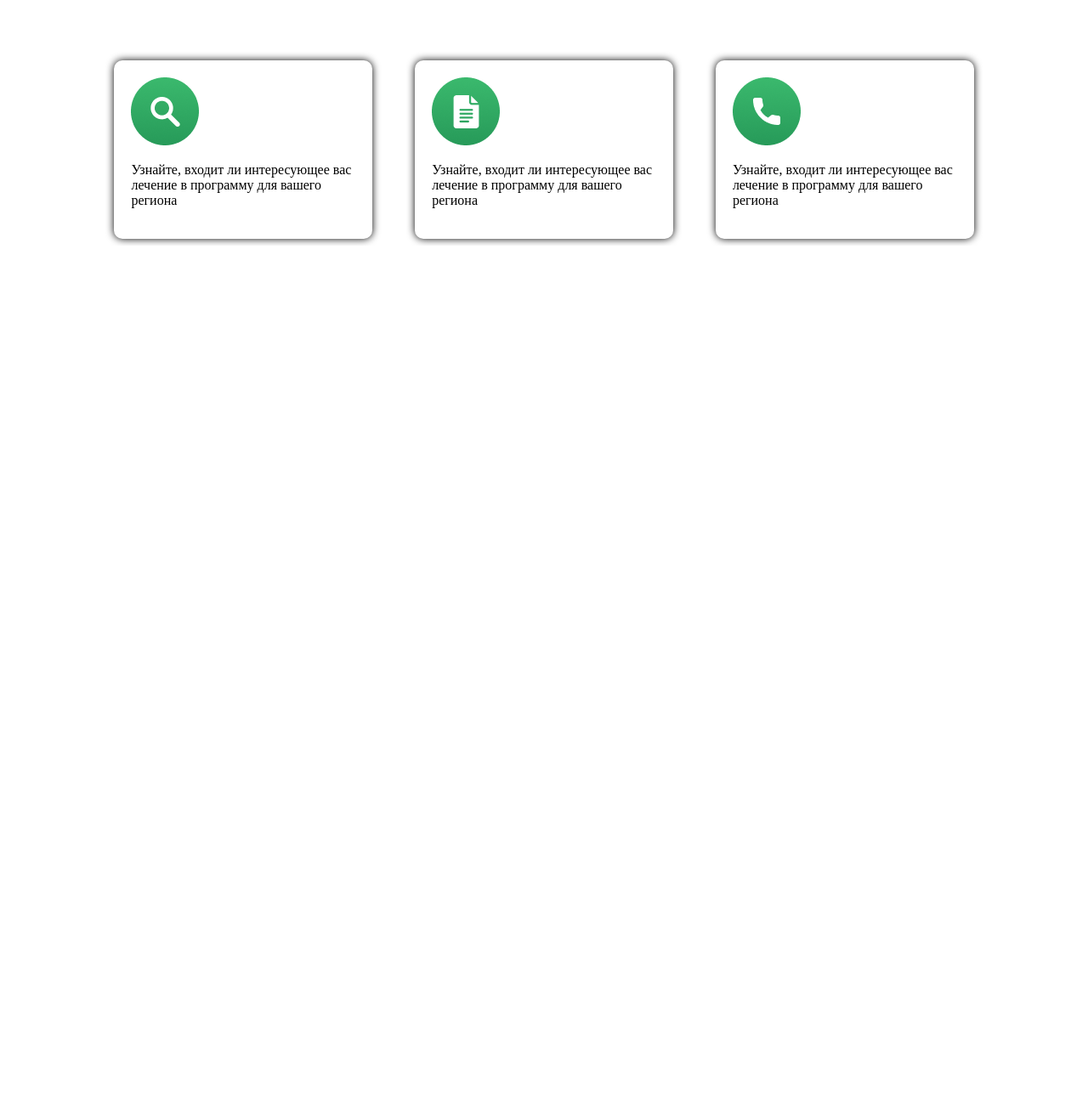
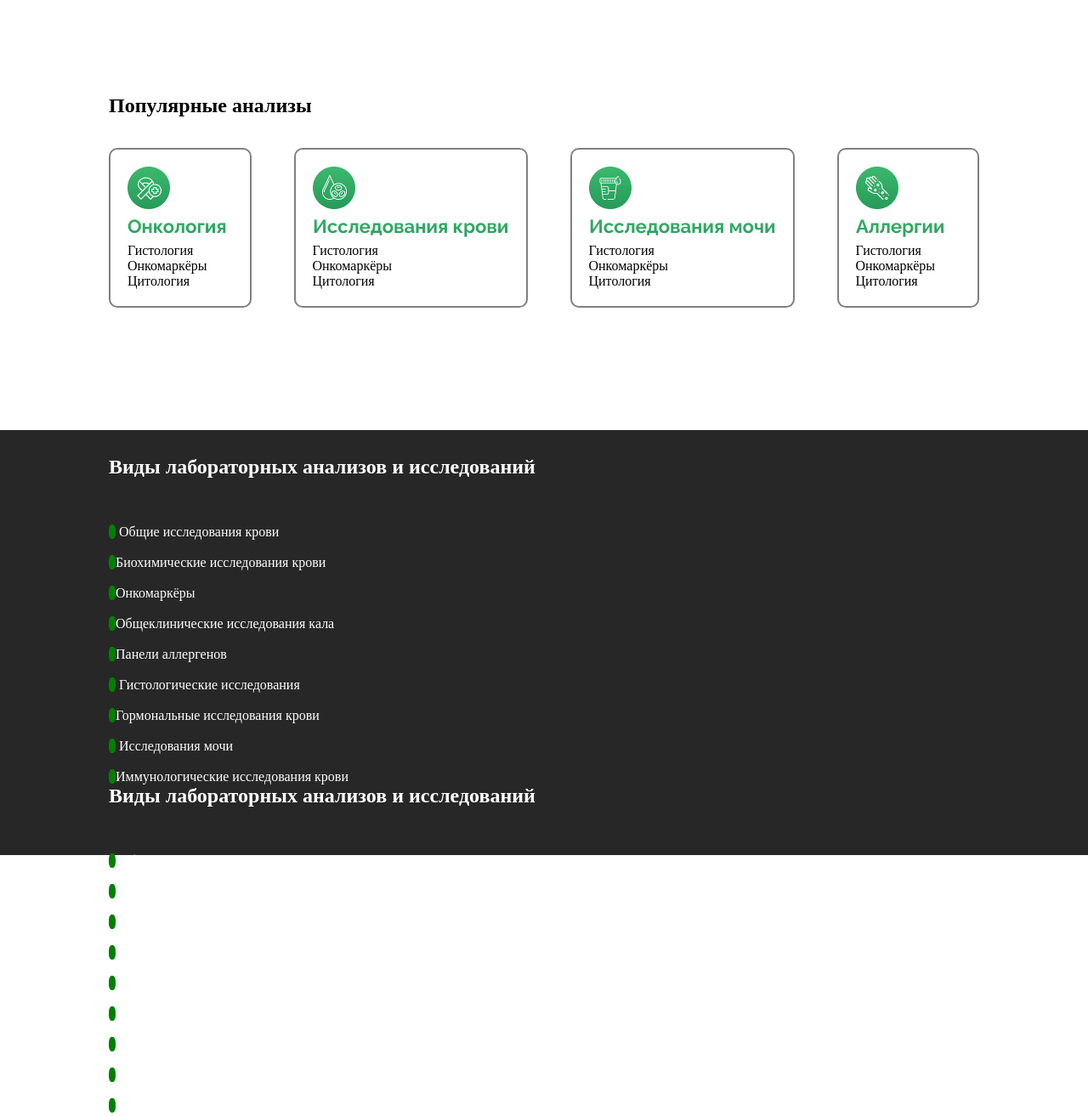
Before and after one commit to ramaz1k/stomsait, a plain HTML site: page index.html in a window 1280 px wide. Shown: the part 847-2160 px from the top of the page at 85% size. Before the commit the page ends 1136 px from the top, so only its background shows below. Drawn offline with Linux system fonts and the light colour scheme.

Commit message:
add texts

```diff
--- a/index.html
+++ b/index.html
@@ -135,7 +135,123 @@
 
 
     </section>
+    <br>
+    <br>
+    <br>
+    <br>
+    <br>
 
+
+    <section class="sec2">
+        <br>
+        <br>
+        <br>
+        <br>
+        <h1>Популярные анализы</h1>
+        <br>
+        <br>
+        <div class="divo">
+            <div class="didd">
+                <img src="./Frame 2411.png" alt="">
+                <p>Гистология</p>
+                <p>Онкомаркёры</p>
+                <p>Цитология</p>
+            </div>
+            <div class="didd">
+                <img src="./Frame 2411 (1).png" alt="">
+                <p>Гистология</p>
+                <p>Онкомаркёры</p>
+                <p>Цитология</p>
+            </div>
+            <div class="didd">
+                <img src="./Frame 2411 (2).png" alt="">
+                <p>Гистология</p>
+                <p>Онкомаркёры</p>
+                <p>Цитология</p>
+            </div>
+            <div class="didd">
+                <img src="./Frame 2411 (3).png" alt="">
+                <p>Гистология</p>
+                <p>Онкомаркёры</p>
+                <p>Цитология</p>
+            </div>
+
+
+
+        </div>
+
+    </section>
+
+
+    <br>
+    <br>
+    <br>
+    <br>
+    <br>
+    <br>
+    <br>
+    <br>
+    <section class="sec3">
+
+        <div class="divov">
+
+            <div class="text">
+
+                <h1>Виды лабораторных анализов и исследований</h1>
+                <br>
+                <br>
+                <br>
+                <p><span class="nol">0</span> Общие исследования крови</p>
+                <br>
+                <p><span class="nol">0</span>Биохимические исследования крови </p>
+                <br>
+                <p><span class="nol">0</span>Онкомаркёры </p>
+                <br>
+                <p><span class="nol">0</span>Общеклинические исследования кала </p>
+                <br>
+                <p><span class="nol">0</span>Панели аллергенов </p>
+                <br>
+                <p><span class="nol">0</span> Гистологические исследования</p>
+                <br>
+                <p><span class="nol">0</span>Гормональные исследования крови </p>
+                <br>
+                <p><span class="nol">0</span> Исследования мочи</p>
+                <br>
+                <p><span class="nol">0</span>Иммунологические исследования крови </p>
+
+            </div>
+
+            <div>
+
+                <h1>Виды лабораторных анализов и исследований</h1>
+                <br>
+                <br>
+                <br>
+                <p><span class="nol">0</span> Общие исследования крови</p>
+                <br>
+                <p><span class="nol">0</span>Биохимические исследования крови </p>
+                <br>
+                <p><span class="nol">0</span>Онкомаркёры </p>
+                <br>
+                <p><span class="nol">0</span>Общеклинические исследования кала </p>
+                <br>
+                <p><span class="nol">0</span>Панели аллергенов </p>
+                <br>
+                <p><span class="nol">0</span> Гистологические исследования</p>
+                <br>
+                <p><span class="nol">0</span>Гормональные исследования крови </p>
+                <br>
+                <p><span class="nol">0</span> Исследования мочи</p>
+                <br>
+                <p><span class="nol">0</span>Иммунологические исследования крови </p>
+
+            </div>
+
+        </div>
+
+
+
+    </section>
 
 
 
--- a/style.scss
+++ b/style.scss
@@ -2,6 +2,8 @@ header {
   width: 80%;
   margin: auto;
   font-size: 20px;
+
+
 
   .pervi {
     align-items: center;
@@ -106,6 +108,40 @@ header {
   box-shadow: 0px 0px 10px black;
 
 }
+.didd{
+  width: 250px;
+  padding: 20px;
+  border-radius: 10px;
+  border: 2px solid grey;
+
+}
+.sec3{
+  background-color: #272727;
+  height: 500px;
+
+}
+
+*{
+  margin: 0;
+}
+
+
+.divov{
+
+width: 80%;
+margin: auto;
+color: white;
+padding: 30px 30px;
+
+}
+.nol{
+  color: green;
+  background-color: green;
+  border-radius: 40%;
+}
+.text{
+
+}
 
 
 
```
Also changed, not shown: Frame 2411 (1).png (added), Frame 2411 (2).png (added), Frame 2411 (3).png (added), Frame 2411.png (added), style.css, 1 other file.
